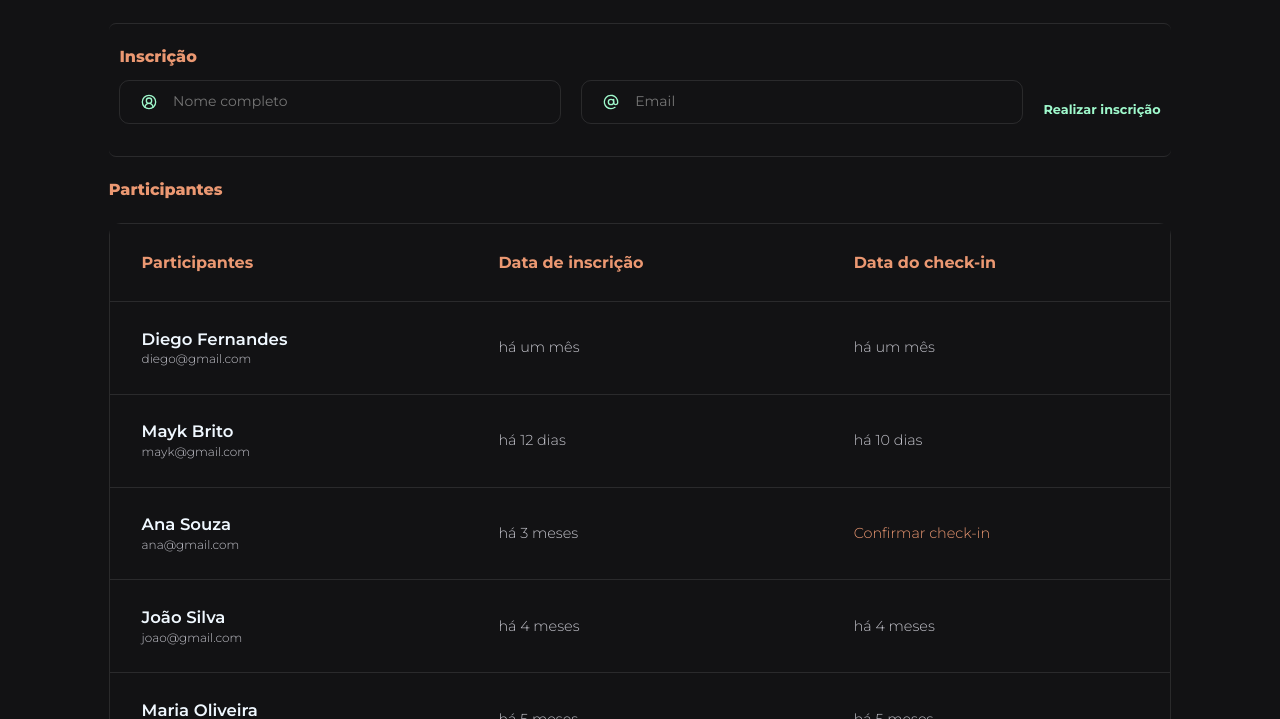
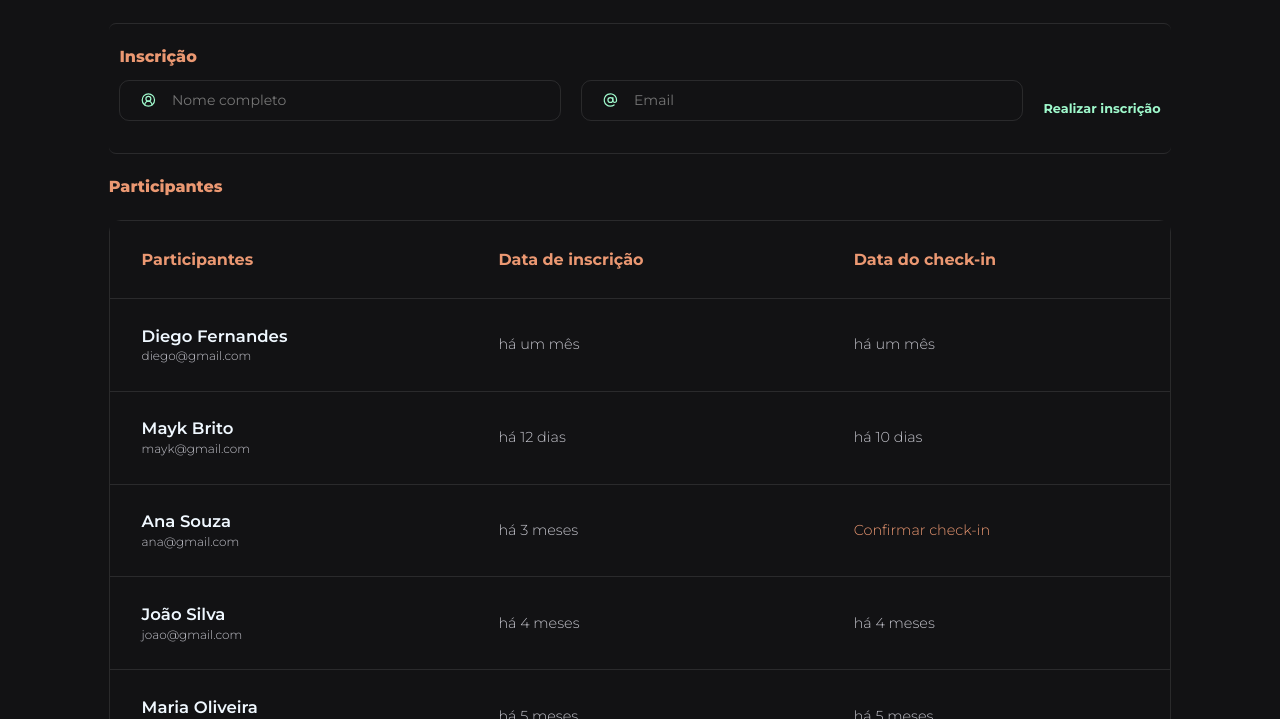
Before and after one commit to nicoll4z/NLW-Unite-CSS-HTML-JSS, a plain HTML site: page index.html in a window 1280 px wide. Shown: the part 81-800 px from the top of the page. Drawn offline with nearby package versions, Linux system fonts and the light colour scheme.

Commit message:
Update index.css

```diff
--- a/index.css
+++ b/index.css
@@ -66,6 +66,10 @@ form fieldset > div{
 
 input{
   all:unset;
+  width: 100%;
+  height: 100%;
+  color: aliceblue;
+  background-color: #121214;
 }
 
 form fieldset button {
```
